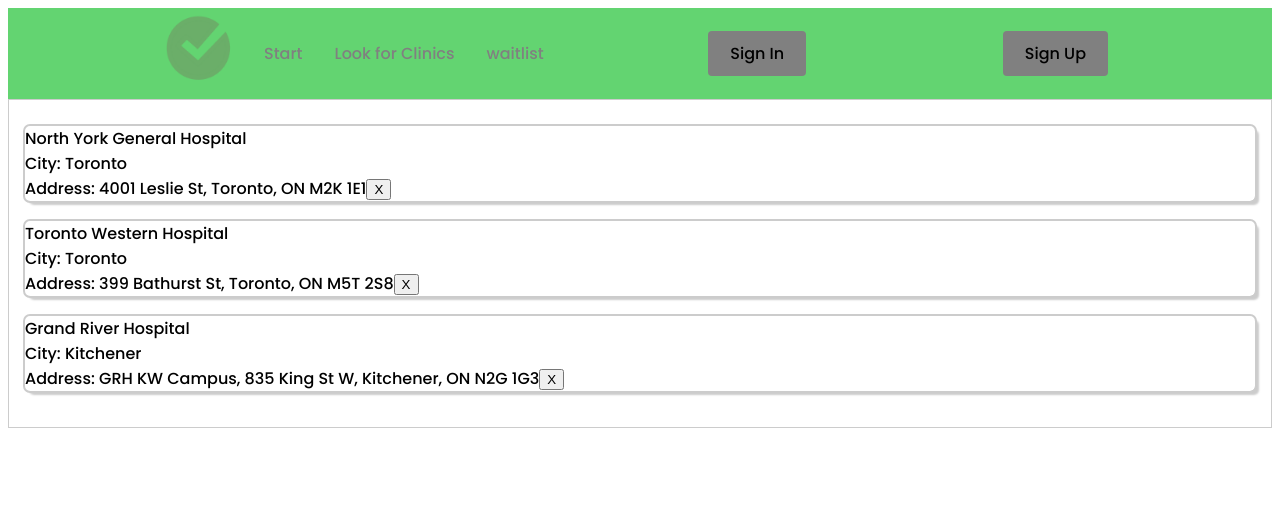
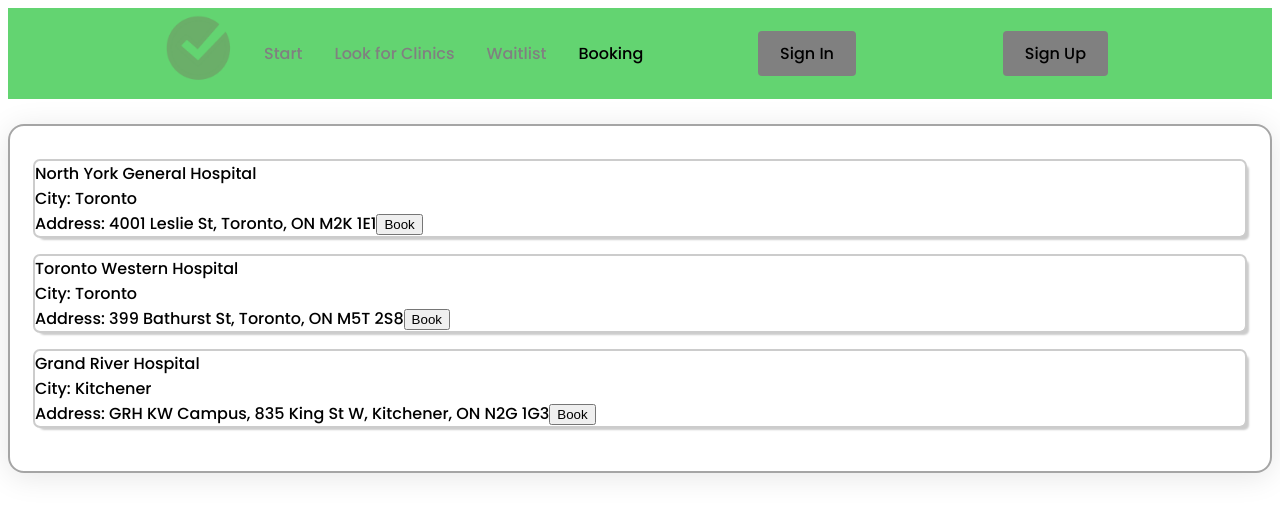
Before and after one commit to SooyeunKim/my-app, a React (Create React App) app: page /booking in a window 1280 px wide. Shown: the top 516 px of the page. Built offline with nearby package versions, Linux system fonts and the light colour scheme.

Commit message:
Restyling

```diff
--- a/src/App.css
+++ b/src/App.css
@@ -34,6 +34,31 @@
     radial-gradient(at 0% 50%, rgb(160, 251, 150) 0px, transparent 50%),
 }
 
+.container {
+  /* apply padding within */
+  padding: 1rem 1rem;
+  border: 1px solid #ccc;
+}
+.container-item {
+  margin-bottom: 20px;
+  outline: 2px solid #ccc;
+  border-radius: 5px;
+  /* add shadow */
+  box-shadow: 4px 4px 2px #ccc;
+  transition: all 0.5s ease;
+}
+/* the first hospital class should should have margin top of 10px */
+.container-item:first-child {
+  margin-top: 10px;
+}
+/* Add hover animations on hospital divs */
+.container-item:hover {
+  background-color: #eee;
+  cursor: pointer;
+  transform: translate(0px, -5px);
+  transition: all 0.5s linear;
+}
+
 .gradient-1 {
   background-color: hsla(0, 100%, 50%, 1);
   background-image:
@@ -48,7 +73,7 @@
 
 .glass-morphism-1 {
   /* From https://css.glass */
-  background: rgba(41, 41, 41, 0.38);
+  background: rgba(255, 255, 255, 0.38);
   border-radius: 16px;
   box-shadow: 0 4px 30px rgba(0, 0, 0, 0.1);
   backdrop-filter: blur(10.2px);
--- a/src/components/navbar.js
+++ b/src/components/navbar.js
@@ -23,8 +23,11 @@
                 Look for Clinics
             </NavLink>
 			<NavLink to='/waitlist' activeStyle>
-                waitlist
+                Waitlist
             </NavLink>
+			<NavLink to='/booking' activeStyles>
+				Booking
+			</NavLink>
 		</NavMenu>
 		<NavBtn>
 		<NavBtnLink to='/signin'>Sign In</NavBtnLink>
--- a/src/components/waitListPpl.js
+++ b/src/components/waitListPpl.js
@@ -19,11 +19,10 @@
         setWaitListPpl(waitListPpl.splice(i, 1));
     }
 
-    return <div className="glass-morphism-1 h-auto flex">
+    return <div className="container glass-morphism-1 h-auto flex">
         {waitListPplDB.map((ppl, i) => {
             return (
-                <div key={i}>
-                    <br />
+                <div key={i} className="container-item">
                     #{i + 1}
                     <br />
                     Name: {ppl.name}
--- a/src/pages/Booking.js
+++ b/src/pages/Booking.js
@@ -1,5 +1,4 @@
 import React from 'react';
-import "./styles/booking.css";
 
 
 const hospitalsDB = [
@@ -26,15 +25,15 @@
     setHospitals(hospitals.splice(i, 1));
   }
 
-  return <div className="hospitals">
+  return <div className="container glass-morphism-1">
     {hospitalsDB.map((hospital, i) => { return (
-      <div key={i} className="hospital">
+      <div key={i} className="container-item">
         {hospital.name}
         <br />
         City: {hospital.city}
         <br />
         Address: {hospital.address}
-        <button onClick={() => remove(i)}>X</button>
+        <button onClick={() => remove(i)}>Book</button>
       </div>
     )})}
   </div>;
--- a/src/pages/styles/booking.css
+++ /dev/null
@@ -1,24 +0,0 @@
-.hospitals {
-    /* apply padding within */
-    padding: 1rem 1rem;
-    border: 1px solid #ccc;
-}
-.hospital {
-    margin-bottom: 20px;
-    outline: 2px solid #ccc;
-    border-radius: 5px;
-    /* add shadow */
-    box-shadow: 4px 4px 2px #ccc;
-    transition: all 0.5s ease;
-}
-/* the first hospital class should should have margin top of 10px */
-.hospital:first-child {
-    margin-top: 10px;
-}
-/* Add hover animations on hospital divs */
-.hospital:hover {
-    background-color: #eee;
-    cursor: pointer;
-    transform: translate(0px, -5px);
-    transition: all 0.5s linear;
-}
```
